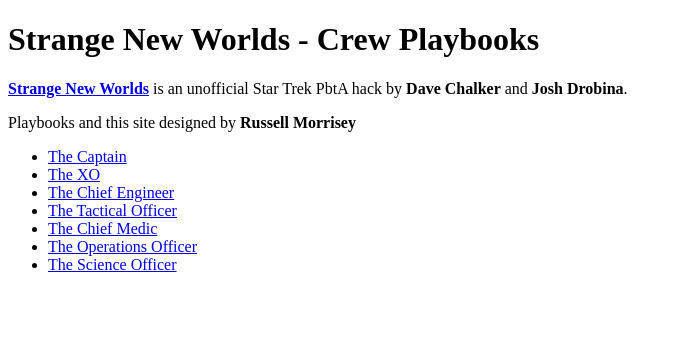
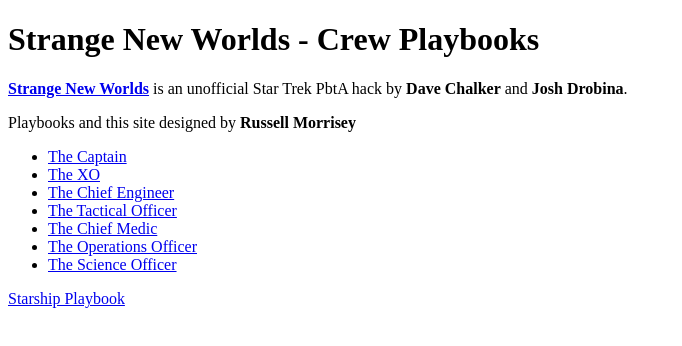
Before and after one commit to rmorrise/startrek-playbooks-ng, an Angular app: page /index in a window 1280 px wide. Shown: the top 346 px of the page, without its empty margins (0-682 px from the left). Built offline with nearby package versions, Linux system fonts and the light colour scheme.

Commit message:
Added link to Starship Playbook (GDrive)

```diff
--- a/src/app/index/index.component.html
+++ b/src/app/index/index.component.html
@@ -12,3 +12,7 @@
     <a href="playbooks/{{file.file}}">{{file.name}}</a>
   </li>
 </ul>
+
+<p>
+  <a href="https://docs.google.com/document/d/1xeVkxsDLNXQDLPHX-IYzAC_gV0A7Fm6LVFskBqJUAiY/edit?usp=sharing">Starship Playbook</a>
+</p>
```
